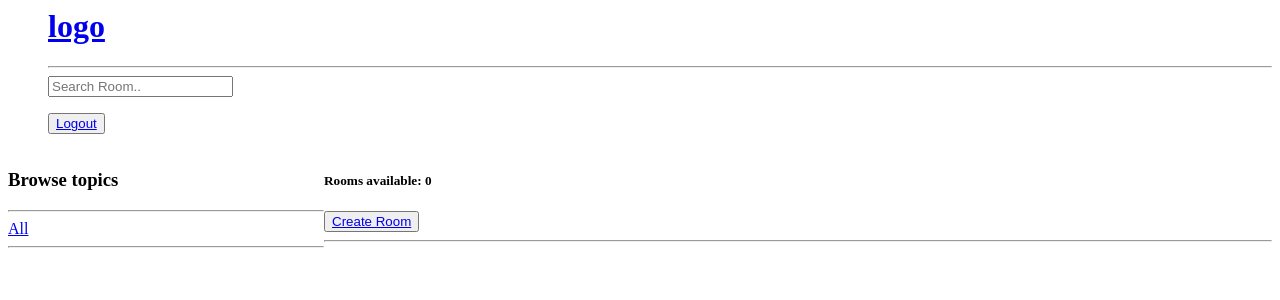
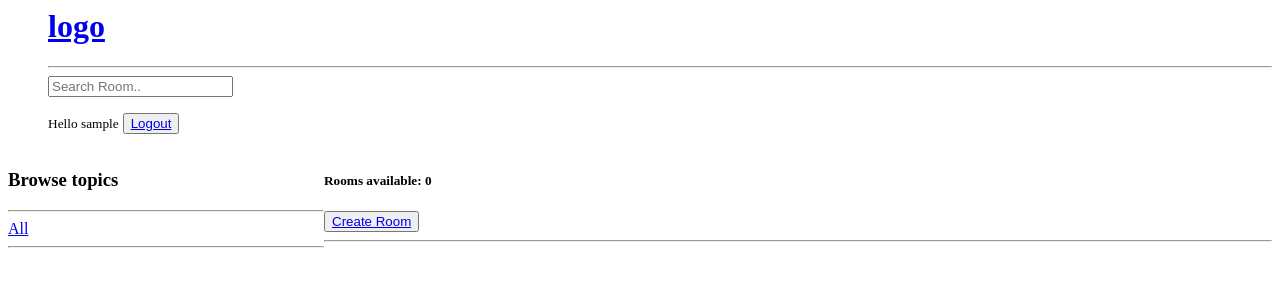
Before and after one commit to alejandroBarraza/chatApp, a Django app: page / in a window 1280 px wide. Shown: the top 300 px of the page. Run offline with Django 4.2, Linux system fonts and the light colour scheme; the visitor is signed in with stand-in values (Sample User, id 1); data comes from the database, SQL or seed files in the repository; data that the repository does not hold is empty.

Commit message:
add username to navbar

```diff
--- a/templates/navbar.html
+++ b/templates/navbar.html
@@ -8,6 +8,7 @@
         <input type="text" placeholder="Search Room.." name="q">
     </form>
     {% if request.user.is_authenticated %}
+    <small>Hello {{request.user}}</small>
     <button>
         <a href="{% url 'logout' %}">Logout </a>
     </button>
```
